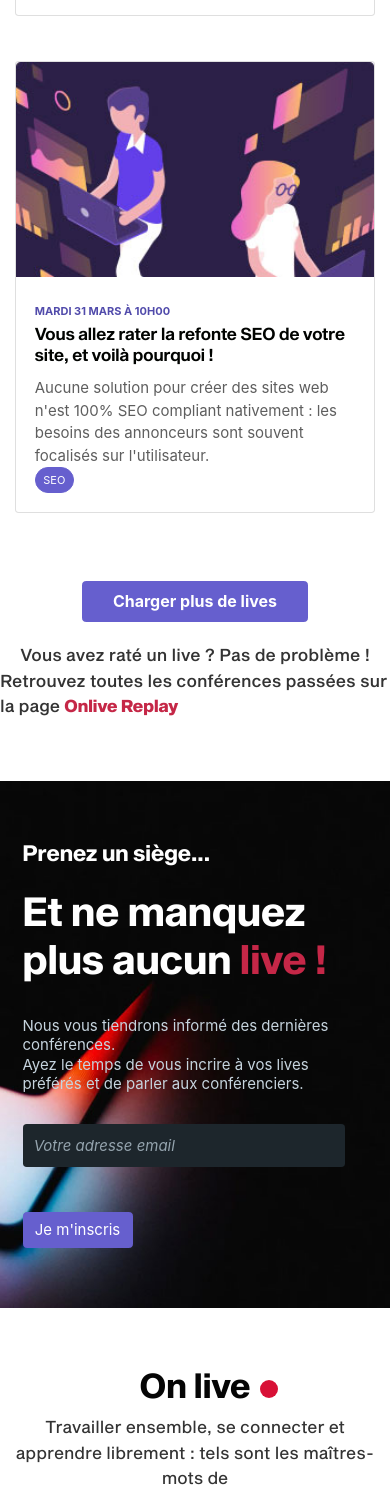
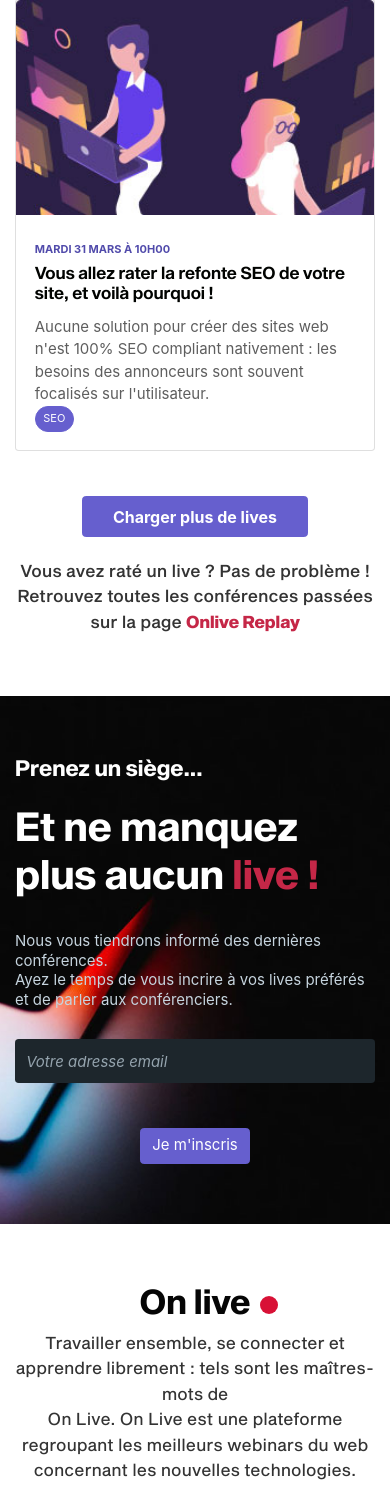
Before and after one commit to alexformationofp/onlive, a PHP site: page / in a window 390 px wide; the page is wider, and only the part inside the window is pictured. Shown: the part 4920-6411 px from the top of that part. Run offline with PHP 8.4, Linux system fonts and the light colour scheme.

Commit message:
responsive details

```diff
--- a/includes/footer.php
+++ b/includes/footer.php
@@ -1,12 +1,12 @@
 <footer>
         <div class="container-lg">
             <div class="row contenuFooter textColor14">
-                <div class="col-md-4 pr-xl-5">
+                <div class="col-12 col-md-4 pr-xl-5">
                     <img src="images/logo-online.png" alt="">
                     <p class="pt-4 pr-xl-5">Permettre au plus grand nombre d’accéder librement, sans contrainte de lieu, de temps ou de rythme à des formations modulaires
                         et souples.</p>
                 </div>
-                <div class="col-md-2">
+                <div class="col-6 col-md-2">
                     <p class="titreFooter textColor15 py-3">Catégories</p>
                     <ul>
                         <li><a href="#">Technologies</a></li>
@@ -16,7 +16,7 @@
                         <li><a href="#">SEO</a></li>
                     </ul>
                 </div>
-                <div class="col-md-2">
+                <div class="col-6 col-md-2">
                     <p class="titreFooter textColor15 py-3">Navigation</p>
                     <ul>
                         <li><a class="js-scrollTo" href="#avenir">Prochain live</a></li>
@@ -26,7 +26,7 @@
                         <li><a class="js-scrollTo" href="#newsletter">M’inscrire</a></li>
                     </ul>
                 </div>
-                <div class="col-md-4">
+                <div class="col-12 col-md-4">
                     <p class="titreFooter textColor15 py-3">Qu’est-ce qu’un Live ou “Webinaire” ?</p>
                     <p class="contenuFooter">
                         Webinaire est un mot-valise associant les mots web et séminaire, créé pour désigner toutes les formes de réunions interactives
--- a/includes/header.php
+++ b/includes/header.php
@@ -5,6 +5,7 @@
   <meta charset="UTF-8">
   <meta name="viewport" content="width=device-width, initial-scale=1.0">
   <meta http-equiv="X-UA-Compatible" content="ie=edge">
+  <meta name="robots" content="noindex">
   <link rel="stylesheet" href="scss/style.css">
   <title>Online On live | Accueil</title>
 </head>
--- a/index.php
+++ b/index.php
@@ -16,7 +16,7 @@
         <div class="row justify-content-center">
             <div class="col-md-6">
                 <p class="pb-3 textColor2"><span class="textColor1 titre3">Prochain live </span> dans 3 heures</p>
-                <img class="img-fluid imageProchainLive" src="images/article-en-avant.jpg" alt="">
+                <img class="mb-3 img-fluid imageProchainLive" src="images/article-en-avant.jpg" alt="">
             </div>
             <div class="col-md-6">
                 <div class="pb-4 d-inline-flex">
@@ -41,7 +41,7 @@
     <div class="container-lg">
         <h2 class="text-center titre4 textColor4">Lives à venir</h2>
         <div class="row justify-content-center">
-            <div class="pt-3 pb-5 btn-group textColor5" role="group" aria-label="Basic example">
+            <div class="d-flex flex-wrap pt-3 pb-5 btn-group textColor5" role="group" aria-label="Basic example">
                 <button type="button" class="btn btn-light">Tous</button>
                 <button type="button" class="btn btn-light">Impression 3D</button>
                 <button type="button" class="btn btn-light">Technologies</button>
@@ -66,13 +66,18 @@
             <?php } ?>
         </div>
         <div class="row justify-content-center">
-            <button type="button" class="my-4 grandBouton center-block btn btn-primary">Charger plus de lives</button>
+            <button type="button" class="mb-4 my-md-4 grandBouton center-block btn btn-primary">Charger plus de lives</button>
         </div>
         <div class="row justify-content-center">
-            <p class="textColor8 messageAvenir">Vous avez raté un live ? Pas de problème !</p>
+            <div class="col-12">
+                <p class="text-center textColor8 messageAvenir">Vous avez raté un live ? Pas de problème !</p>
+            </div>
         </div>
         <div class="row justify-content-center">
-            <p class="textColor8 messageAvenir">Retrouvez toutes les conférences passées sur la page <a class="text-decoration-none textColor9 lienGras" href="#">Onlive Replay</a></p>
+            <div class="col-12">
+                <p class="text-center textColor8 messageAvenir">Retrouvez toutes les conférences passées sur la page <a class="text-decoration-none textColor9 lienGras" href="#">Onlive Replay</a></p>
+
+            </div>
         </div>
     </div>
 </section>
@@ -80,7 +85,7 @@
 <section id="newsletter" class="paddingSection">
     <div class="container-lg">
         <div class="row">
-            <div class="col-md-6 offset-md-6 col-lg-5 offset-lg-7 pl-4 pr-5 text-white">
+            <div class="col-md-6 offset-md-6 col-lg-5 offset-lg-7 pl-md-4 pr-md-5 text-white">
                 <h4 class="titre6 pb-3">Prenez un siège...</h4>
                 <h3 class="titre5 pb-4">Et ne manquez plus aucun <span class="textColor9">live !</span></h3>
                 <p class="textColor11">Nous vous tiendrons informé des dernières conférences.</br>Ayez le temps de vous incrire à vos lives préférés et de parler aux conférenciers.</p>
@@ -88,7 +93,7 @@
                     <div class="form-group">
                         <input type="email" class="text-white form-control" id="exampleInputEmail1" aria-describedby="emailHelp" placeholder="Votre adresse email">
                     </div>
-                    <button type="submit" class="btn btn-primary">Je m'inscris</button>
+                    <button type="submit" class="d-block d-md-inline mx-auto btn btn-primary">Je m'inscris</button>
                 </form>
             </div>
         </div>
@@ -98,14 +103,14 @@
 <section id="messageInfo" class="paddingSection borderBas">
     <div class="container-fluid">
         <div class="row justify-content-center flex-column align-items-center">
-
+            <div class="col-12">
                 <div>
                     <h2 class="pastilleRouge titre4 textColor13 text-center">On live</h2>
                 </div>
                 <p class=" textInfo textColor8 text-center">Travailler ensemble, se connecter et apprendre librement : tels sont les maîtres-mots de</br>On Live. On Live est une plateforme regroupant les meilleurs webinars du web
-            </br>concernant les nouvelles technologies.
+                    </br>concernant les nouvelles technologies.
                 </p>
-
+            </div>
         </div>
     </div>
 </section>
--- a/scss/_onlive.scss
+++ b/scss/_onlive.scss
@@ -61,8 +61,12 @@ body{
 }
 .titrePrincipal {
   font-family: "sequel_sansbold_head";
+  font-size: 42px;
+  line-height: 3rem;
+  @media #{$medium-up} {
   font-size: 67px;
   line-height: 5rem;
+  }
   @media #{$large-up} {
     font-size: 74px;
     line-height: 6rem;
```
Also changed, not shown: scss/style.css, 1 other file.
